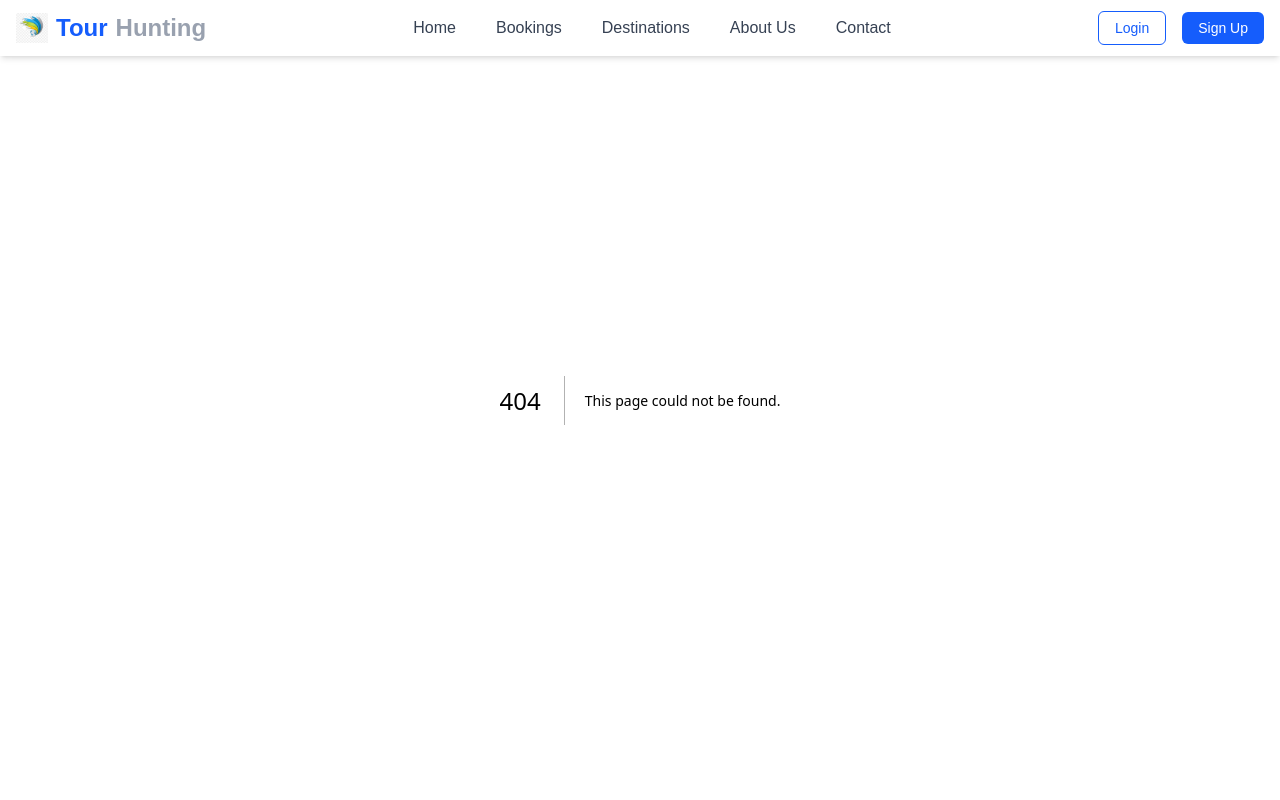
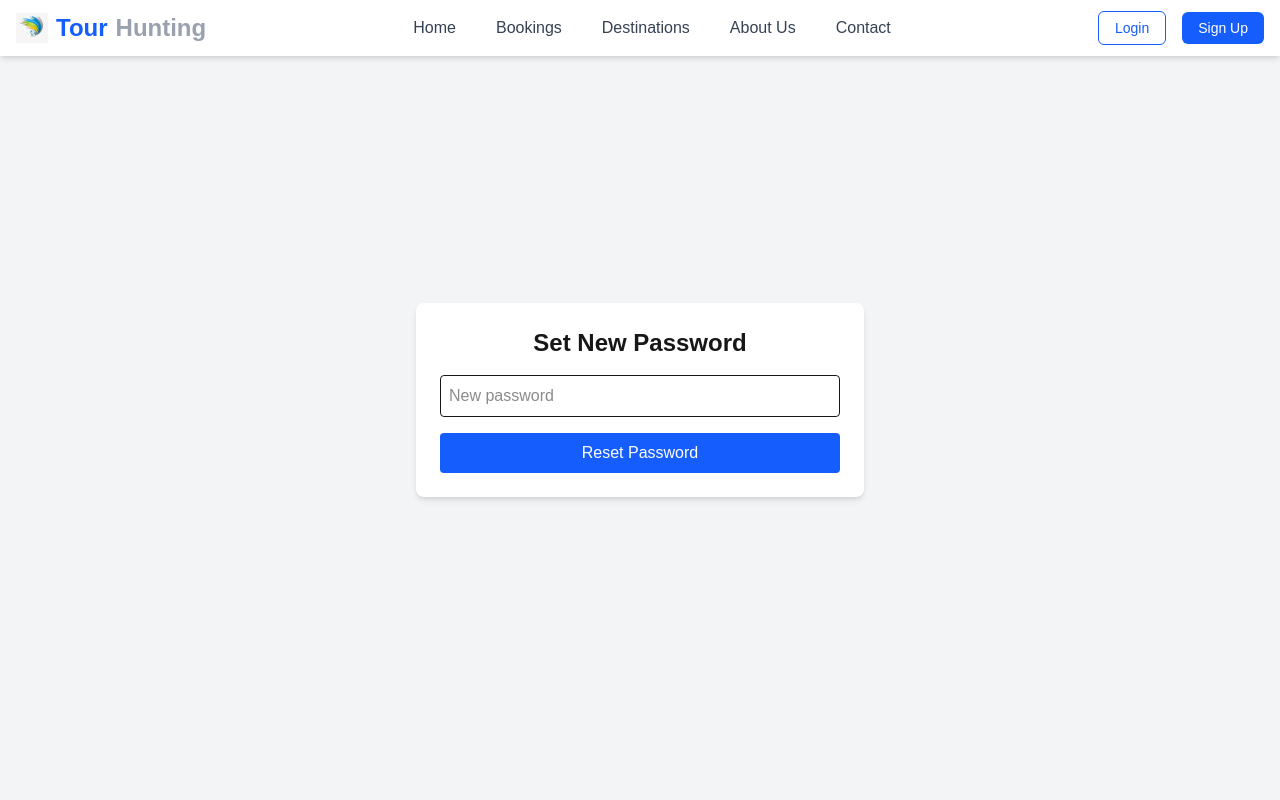
Before and after one commit to httpsMansoor/Tour-Hunting-v2.0, a Next.js app: page /reset-password/set-new-password in a window 1280 px wide. Before the commit this address had no page. Shown: the top 800 px of the page. Built offline with nearby package versions, Linux system fonts and the light colour scheme.

Commit message:
Added Set new Password Route

```diff
--- /dev/null
+++ b/app/(auth)/reset-password/set-new-password/page.js
@@ -0,0 +1,76 @@
+'use client';
+
+import { useState } from 'react';
+import { useSearchParams, useRouter } from 'next/navigation';
+import axios from '../../../../lib/axios'; // adjust path if needed
+import { toast } from 'react-toastify';
+
+export default function SetNewPasswordPage() {
+  const searchParams = useSearchParams();
+  const router = useRouter();
+
+  const user_id = searchParams.get('user_id');
+  const timestamp = searchParams.get('timestamp');
+  const signature = searchParams.get('signature');
+
+  const [password, setPassword] = useState('');
+  const [loading, setLoading] = useState(false);
+
+  const handleResetPassword = async (e) => {
+    e.preventDefault();
+
+    if (!user_id || !timestamp || !signature) {
+      toast.error('Invalid or missing reset parameters in URL');
+      return;
+    }
+
+    try {
+      setLoading(true);
+
+      const response = await axios.post('/api/accounts/reset-password/', {
+        user_id: user_id.toString(),
+        timestamp: parseInt(timestamp),
+        signature,
+        password,
+      });
+
+      toast.success('Password has been reset successfully!');
+      router.push('/login');
+    } catch (error) {
+      const message =
+        error.response?.data?.detail ||
+        'Password reset failed. Please try again.';
+      toast.error(message);
+    } finally {
+      setLoading(false);
+    }
+  };
+
+  return (
+    <main className="min-h-screen flex items-center justify-center bg-gray-100 px-4">
+      <form
+        onSubmit={handleResetPassword}
+        className="bg-white p-6 rounded-lg shadow-md w-full max-w-md space-y-4"
+      >
+        <h2 className="text-2xl font-semibold text-center">Set New Password</h2>
+
+        <input
+          type="password"
+          value={password}
+          onChange={(e) => setPassword(e.target.value)}
+          placeholder="New password"
+          className="w-full border p-2 rounded"
+          required
+        />
+
+        <button
+          type="submit"
+          disabled={loading}
+          className="w-full bg-blue-600 text-white py-2 px-4 rounded hover:bg-blue-700"
+        >
+          {loading ? 'Resetting...' : 'Reset Password'}
+        </button>
+      </form>
+    </main>
+  );
+}
--- a/app/components/auth/ResetPasswordForm.js
+++ b/app/components/auth/ResetPasswordForm.js
@@ -12,7 +12,7 @@ export default function ResetPasswordForm() {
     e.preventDefault()
     setLoading(true)
     try {
-      await axios.post('/accounts/send-reset-password-link/', { email })
+      await axios.post('/api/accounts/send-reset-password-link/', { email })
       toast.success('Reset link sent! Please check your email.')
       setEmail('')
     } catch (err) {
```
